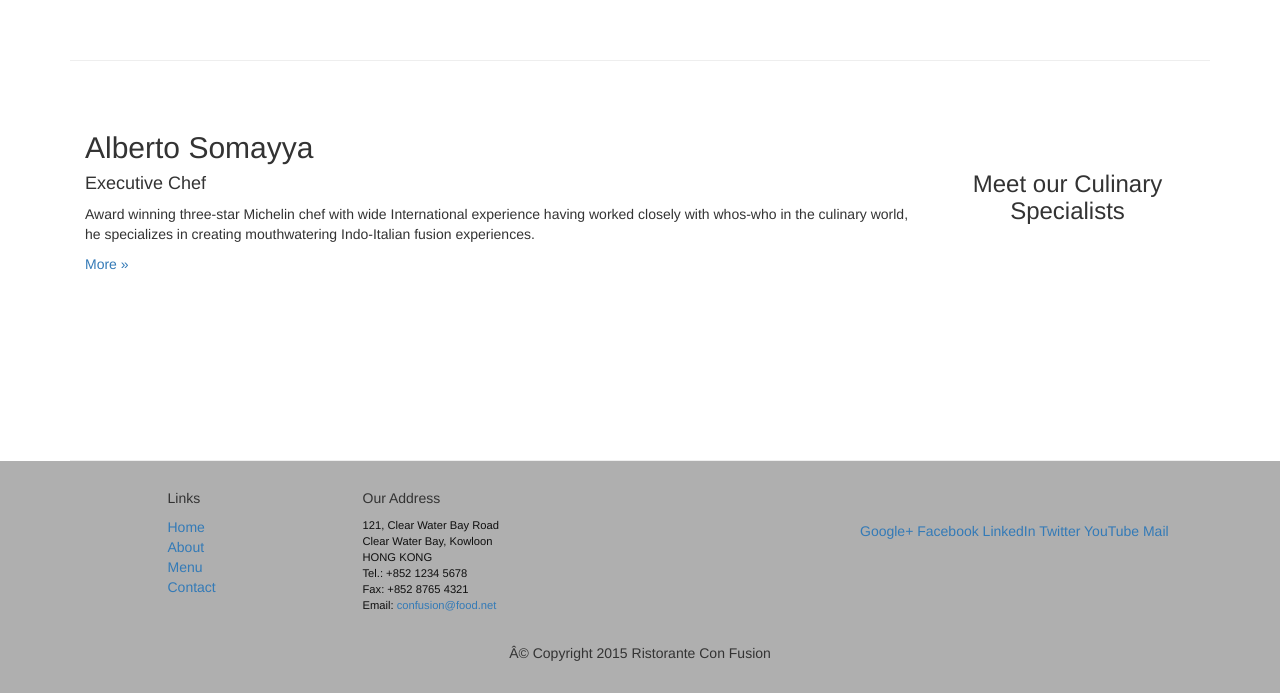
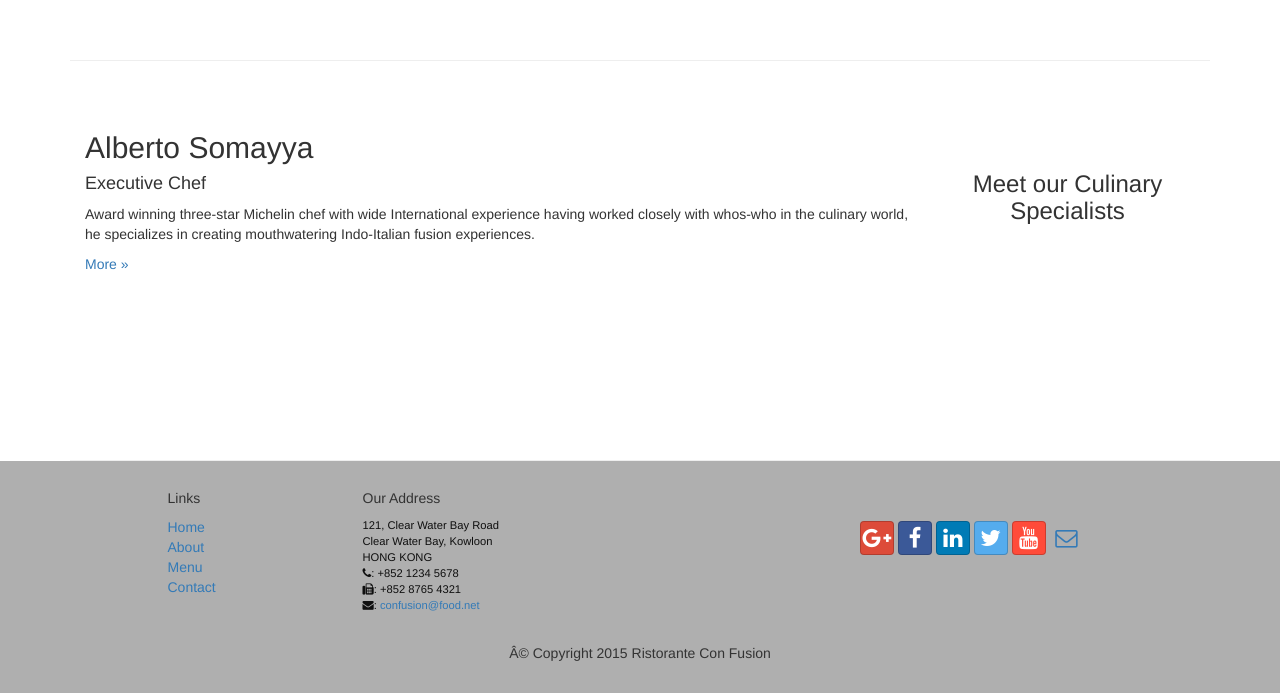
Before and after one commit to sheplu/HKUST-bootstrap-week1, a plain HTML site: page index.html in a window 1280 px wide. Shown: the part 1199-1892 px from the top of the page. Drawn offline with nearby package versions, Linux system fonts and the light colour scheme.

Commit message:
adding glyphycon

```diff
--- a/index.html
+++ b/index.html
@@ -12,6 +12,8 @@
     <link href="css/bootstrap.min.css" rel="stylesheet">
     <link href="css/bootstrap-theme.min.css" rel="stylesheet">
 
+    <link href="css/font-awesome.min.css" rel="stylesheet">
+    <link href="css/bootstrap-social.css" rel="stylesheet">
     <link href="css/mystyle.css" rel="stylesheet">
     <!-- HTML5 shim and Respond.js for IE8 support of HTML5 elements and media queries -->
     <!-- WARNING: Respond.js doesn't work if you view the page via file:// -->
@@ -35,7 +37,8 @@
           </div>
           <div id="navbar" class="navbar-collapse collapse">
               <ul class="nav navbar-nav">
-                  <li class="active"><a href="#">Home</a></li>
+                <li class="active"><a href="#"><span class="glyphicon glyphicon-home"
+                       aria-hidden="true"></span> Home</a></li>
                   <li><a href="#">About</a></li>
                   <li class="dropdown">
                       <a href="#" class="dropdown-toggle" data-toggle="dropdown"
@@ -132,20 +135,21 @@
 		              121, Clear Water Bay Road<br>
 		              Clear Water Bay, Kowloon<br>
 		              HONG KONG<br>
-		              Tel.: +852 1234 5678<br>
-		              Fax: +852 8765 4321<br>
-		              Email: <a href="mailto:confusion@food.net">confusion@food.net</a>
+                  <i class="fa fa-phone"></i>: +852 1234 5678<br>
+		              <i class="fa fa-fax"></i>: +852 8765 4321<br>
+		              <i class="fa fa-envelope"></i>:
+                    <a href="mailto:confusion@food.net">confusion@food.net</a>
 		           </address>
                 </div>
                 <div class="col-xs-12 col-sm-4">
-                    <div style="padding: 40px 10px;">
-                        <a href="http://google.com/+">Google+</a>
-                        <a href="http://www.facebook.com/profile.php?id=">Facebook</a>
-                        <a href="http://www.linkedin.com/in/">LinkedIn</a>
-                        <a href="http://twitter.com/">Twitter</a>
-                        <a href="http://youtube.com/">YouTube</a>
-                        <a href="mailto:">Mail</a>
-                    </div>
+                  <div class="nav navbar-nav" style="padding: 40px 10px;">
+                      <a class="btn btn-social-icon btn-google-plus" href="http://google.com/+"><i class="fa fa-google-plus"></i></a>
+                      <a class="btn btn-social-icon btn-facebook" href="http://www.facebook.com/profile.php?id="><i class="fa fa-facebook"></i></a>
+                      <a class="btn btn-social-icon btn-linkedin" href="http://www.linkedin.com/in/"><i class="fa fa-linkedin"></i></a>
+                      <a class="btn btn-social-icon btn-twitter" href="http://twitter.com/"><i class="fa fa-twitter"></i></a>
+                      <a class="btn btn-social-icon btn-youtube" href="http://youtube.com/"><i class="fa fa-youtube"></i></a>
+                      <a class="btn btn-social-icon" href="mailto:"><i class="fa fa-envelope-o"></i></a>
+                  </div>
                 </div>
                 <div class="col-xs-12">
                     <p style="padding:10px;"></p>
```
